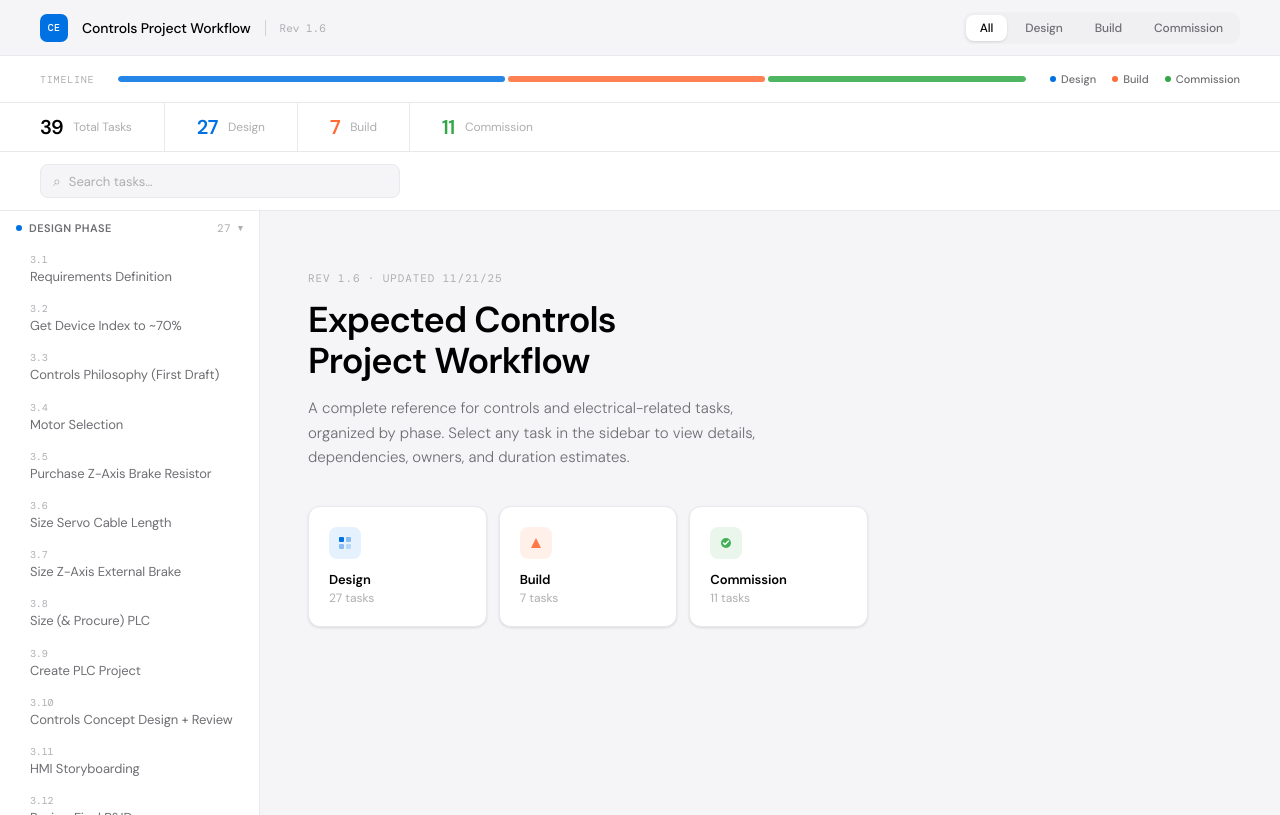
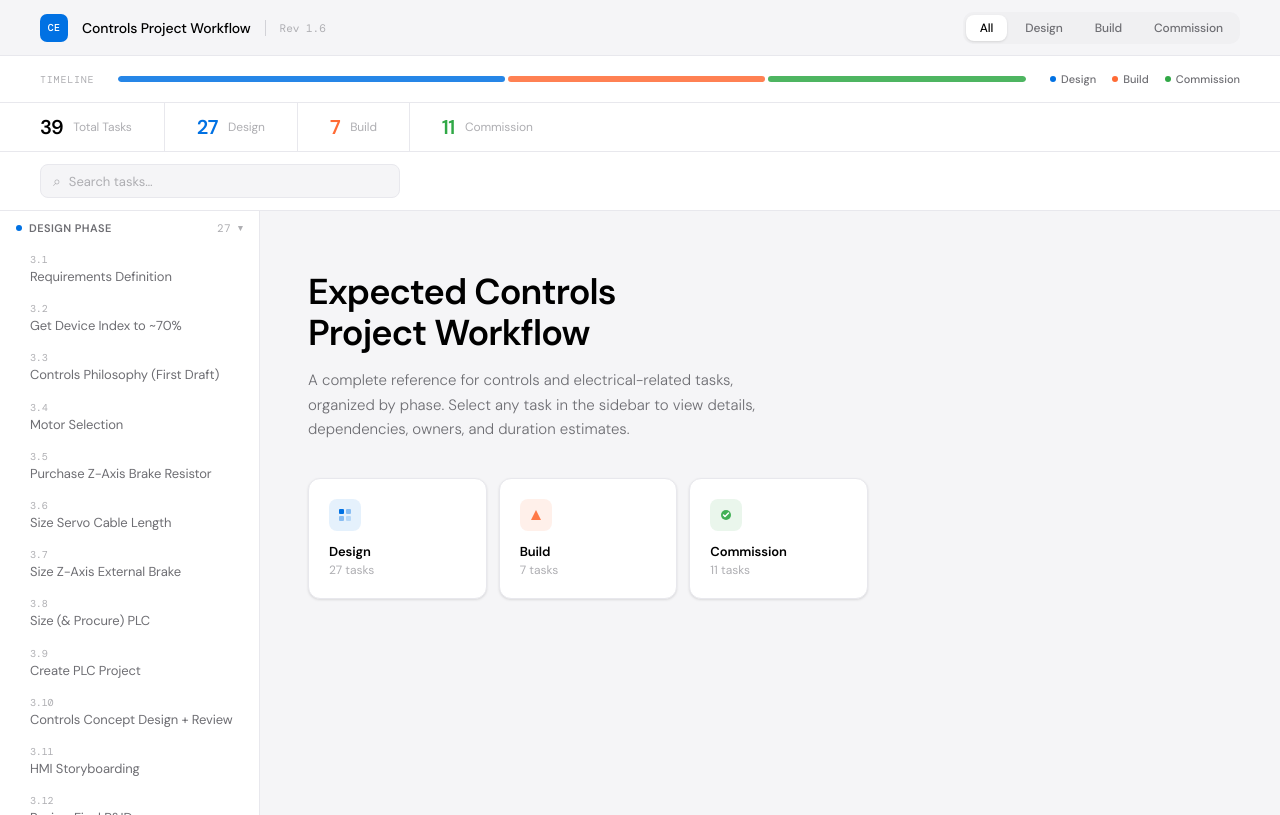
Before and after one commit to marenssr/ControlsProjectWorkflow, a plain HTML site: page index.html in a window 1280 px wide. Drawn offline with nearby package versions, Linux system fonts and the light colour scheme.

Commit message:
Update index.html

```diff
--- a/index.html
+++ b/index.html
@@ -707,7 +707,6 @@
 
   <div class="content" id="content">
     <div class="welcome" id="welcome">
-      <div class="welcome-pre">Rev 1.6 · Updated 11/21/25</div>
       <div class="welcome-title">Expected Controls<br>Project Workflow</div>
       <div class="welcome-sub">A complete reference for controls and electrical-related tasks, organized by phase. Select any task in the sidebar to view details, dependencies, owners, and duration estimates.</div>
       <div class="phase-cards">
```
